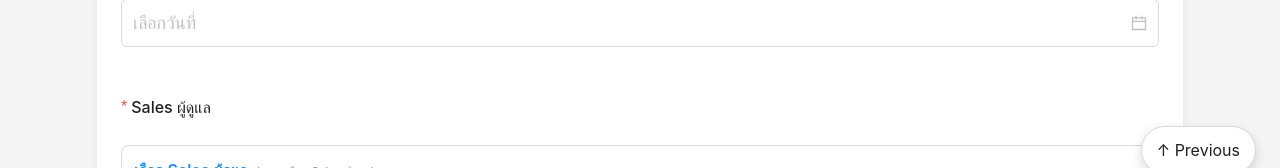
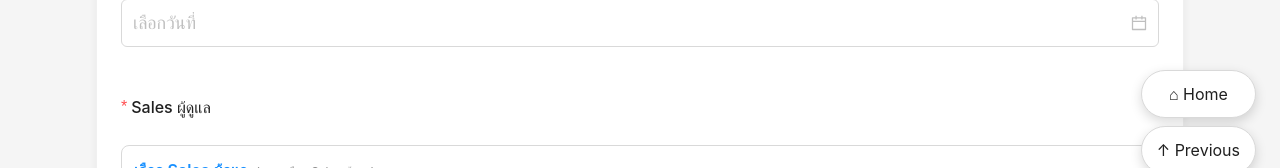
Before and after one commit to karnworkspace/walksena, a React (Create React App) app in the folder walk-in-form/: page / in a window 1280 px wide. Shown: the part 546-714 px from the top of the page. Built offline with nearby package versions, Linux system fonts and the light colour scheme; no server answers.

Commit message:
feat(ui): add Home button in floating nav to return to list; align age type mapping

```diff
--- a/walk-in-form/src/App.tsx
+++ b/walk-in-form/src/App.tsx
@@ -46,7 +46,7 @@ const App: React.FC = () => {
             </Button>
           </div>
           {view === 'form' ? (
-            <WalkInForm onSubmitted={() => setView('list')} />
+            <WalkInForm onSubmitted={() => setView('list')} onHome={() => setView('list')} />
           ) : (
             <WalkInList
               onEdit={(record) => {
--- a/walk-in-form/src/components/forms/WalkInForm/WalkInForm.tsx
+++ b/walk-in-form/src/components/forms/WalkInForm/WalkInForm.tsx
@@ -49,9 +49,10 @@ const steps = [
 
 interface WalkInFormProps {
   onSubmitted?: () => void;
+  onHome?: () => void;
 }
 
-const WalkInForm: React.FC<WalkInFormProps> = ({ onSubmitted }) => {
+const WalkInForm: React.FC<WalkInFormProps> = ({ onSubmitted, onHome }) => {
   const dispatch = useDispatch<AppDispatch>();
   const currentStep = useSelector((state: RootState) => state.walkInForm.currentStep);
   const formData = useSelector((state: RootState) => state.walkInForm.formData);
@@ -404,6 +405,15 @@ const WalkInForm: React.FC<WalkInFormProps> = ({ onSubmitted }) => {
         gap: '8px',
         zIndex: 999
       }}>
+        <Button
+          shape="round"
+          onClick={() => {
+            if (typeof onHome === 'function') onHome();
+          }}
+          style={{ boxShadow: '0 4px 12px rgba(0,0,0,0.15)' }}
+        >
+          ⌂ Home
+        </Button>
         {activeSection > 0 && (
           <Button
             shape="round"
--- a/walk-in-form/src/utils/dataConverter.ts
+++ b/walk-in-form/src/utils/dataConverter.ts
@@ -62,7 +62,7 @@ interface FormData {
   phoneNumber?: string;
   email?: string;
   lineId?: string;
-  age?: number | null;
+  age?: string | number | null;
 
   // Step 3
   residenceDistrict?: string;
```
